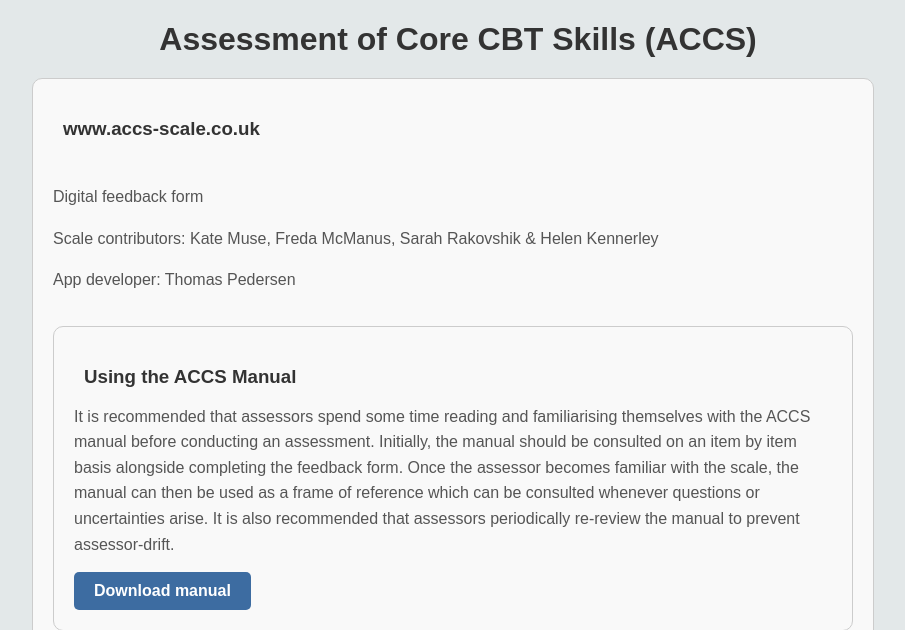
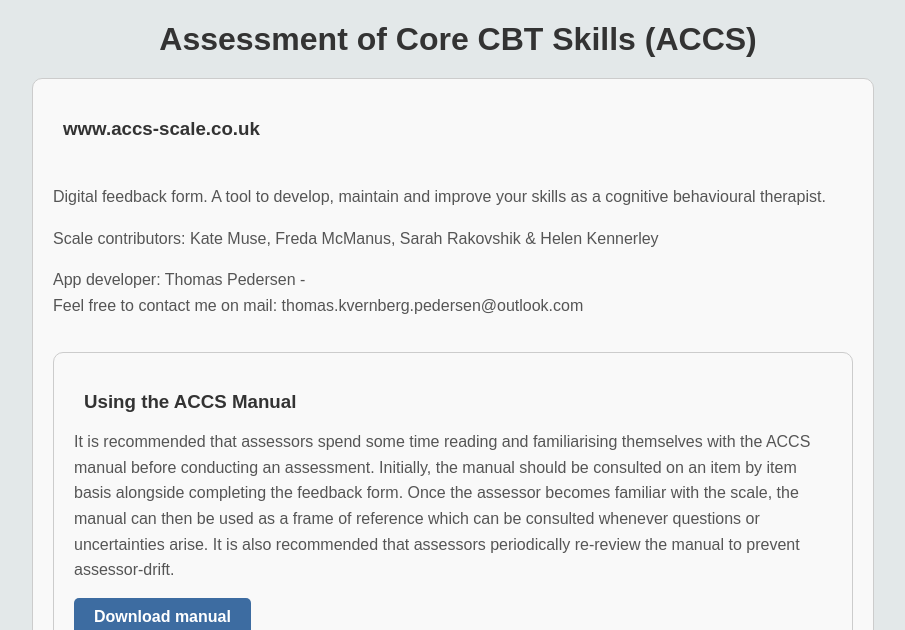
Before and after one commit to ThomasKvernbergPedersen/ACCS, a Flask app: page / in a window 1280 px wide. Shown: the top 630 px of the page, without its empty margins (187-1092 px from the left). Run offline with Flask 3, Linux system fonts and the light colour scheme.

Commit message:
Inkluderte excelpakke, og epostadresse på index

```diff
--- a/app.py
+++ b/app.py
@@ -5,6 +5,7 @@ import csv
 import plotly.express as px
 import plotly.graph_objects as go
 import pandas as pd
+import xlsxwriter
 
 app = Flask(__name__)
 
--- a/requirements.txt
+++ b/requirements.txt
@@ -20,3 +20,4 @@ six==1.17.0
 tenacity==9.0.0
 tzdata==2024.2
 Werkzeug==3.1.3
+xlsxwriter==3.0.9
--- a/templates/index.html
+++ b/templates/index.html
@@ -18,9 +18,10 @@
 <div class="domain content" id="domain1" >
     <h3>www.accs-scale.co.uk</h3>
     <br>
-    <p>Digital feedback form</p>
+    <p>Digital feedback form. A tool to develop, maintain and improve your skills as a cognitive behavioural therapist. </p>
     <p>Scale contributors: Kate Muse, Freda McManus, Sarah Rakovshik & Helen Kennerley</p>
-     <p>App developer: Thomas Pedersen</p>
+     <p>App developer: Thomas Pedersen - <br>
+        Feel free to contact me on mail: thomas.kvernberg.pedersen@outlook.com </p>
     <br>
 
     <div class="content">
@@ -111,7 +112,7 @@
 
                             <span class="tooltiptext">Ability to help the patient identify and prioritise specific, relevant and appropriate agenda items.</span>
                         </span>
-                        <h3 style="color: firebrick;">Tip: hover mouse over question mark for more details &#8593;</h3>
+                        <h3 style="color: #007BFF;">ProTip: Press or hover mouse over question mark for more details &#8593;</h3>
                     </label>
                     <input type="number" id="item1_1" name="item1_1" min="1" max="4" step="0.5" required>
 
```
